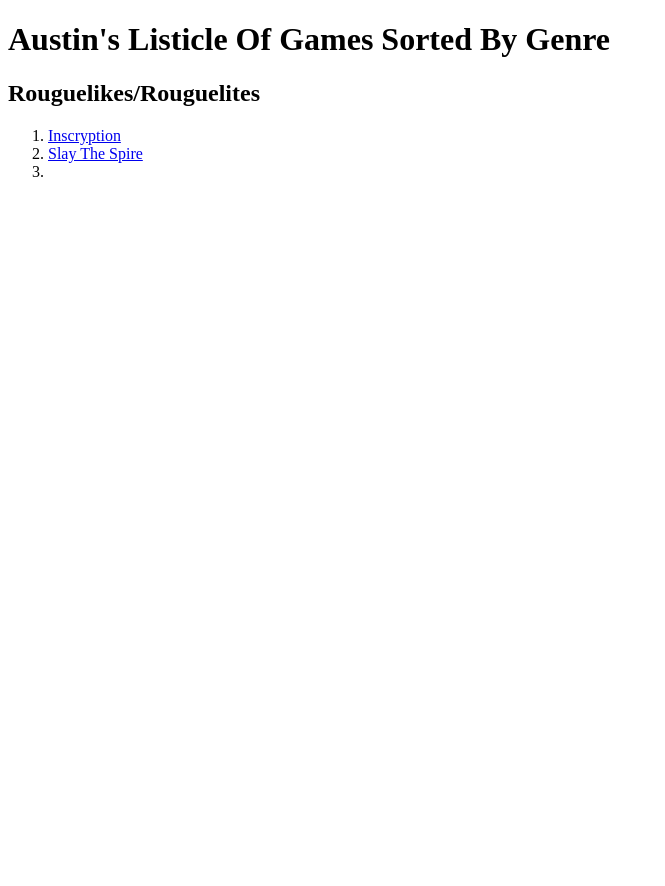
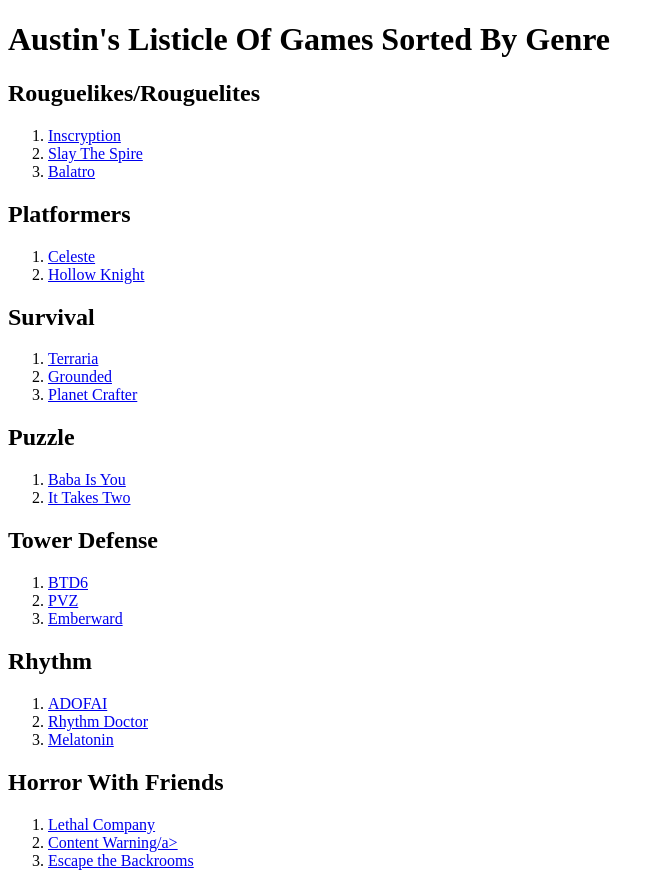
Before and after one commit to AustinW787/IGME-110-Repo, a plain HTML site: page index.html in a window 1280 px wide. Shown: the whole page, without its empty margins (0-665 px from the left). Before the commit the page ends 800 px from the top, so only its background shows below. Drawn offline with Linux system fonts and the light colour scheme.

Commit message:
Update index.html

```diff
--- a/index.html
+++ b/index.html
@@ -11,7 +11,41 @@
   <ol>
     <li><a href="https://store.steampowered.com/app/1092790/Inscryption/">Inscryption</a></li>
     <li><a href="https://store.steampowered.com/app/646570/Slay_the_Spire/">Slay The Spire</a></li>
-    <li><a href="https://store.steampowered.com/app/2379780/Balatro/"Balatro</li>
+    <li><a href="https://store.steampowered.com/app/2379780/Balatro/">Balatro</a></li>
+  </ol>
+  <h2> Platformers </h2>
+  <ol>
+    <li><a href="https://store.steampowered.com/app/504230/Celeste/">Celeste</a></li>
+    <li><a href="https://store.steampowered.com/app/367520/Hollow_Knight/">Hollow Knight</a></li>
+  </ol>
+  <h2> Survival </h2>
+  <ol>
+    <li><a href="https://store.steampowered.com/app/105600/Terraria/">Terraria</a></li>
+    <li><a href="https://store.steampowered.com/app/962130/Grounded/">Grounded</a></li>
+    <li><a href="https://store.steampowered.com/app/1284190/The_Planet_Crafter/">Planet Crafter</a></li>
+  </ol>
+  <h2> Puzzle </h2>
+  <ol>
+    <li><a href="https://store.steampowered.com/app/736260/Baba_Is_You/">Baba Is You</a></li>
+    <li><a href="https://store.steampowered.com/app/1426210/It_Takes_Two/">It Takes Two</a></li>
+  </ol>
+  <h2> Tower Defense </h2>
+  <ol>
+    <li><a href="https://store.steampowered.com/app/960090/Bloons_TD_6/">BTD6</a></li>
+    <li><a href="https://store.steampowered.com/app/3590/Plants_vs_Zombies_GOTY_Edition/">PVZ</a></li>
+    <li><a href="https://store.steampowered.com/app/2459550/Emberward/">Emberward</a></li>
+  </ol>
+  <h2> Rhythm </h2>
+  <ol>
+    <li><a href="https://store.steampowered.com/app/977950/A_Dance_of_Fire_and_Ice/">ADOFAI</a></li>
+    <li><a href="https://store.steampowered.com/app/774181/Rhythm_Doctor/">Rhythm Doctor</a></li>
+    <li><a href="https://store.steampowered.com/app/1585220/Melatonin/">Melatonin</a></li>
+  </ol>
+    <h2> Horror With Friends</h2>
+  <ol>
+    <li><a href="https://store.steampowered.com/app/1966720/Lethal_Company/">Lethal Company</a></li>
+    <li><a href="https://store.steampowered.com/app/2881650/Content_Warning/">Content Warning/a></li>
+    <li><a href="https://store.steampowered.com/app/1943950/Escape_the_Backrooms/">Escape the Backrooms</a></li>
   </ol>
 </body>
 </html>
```
